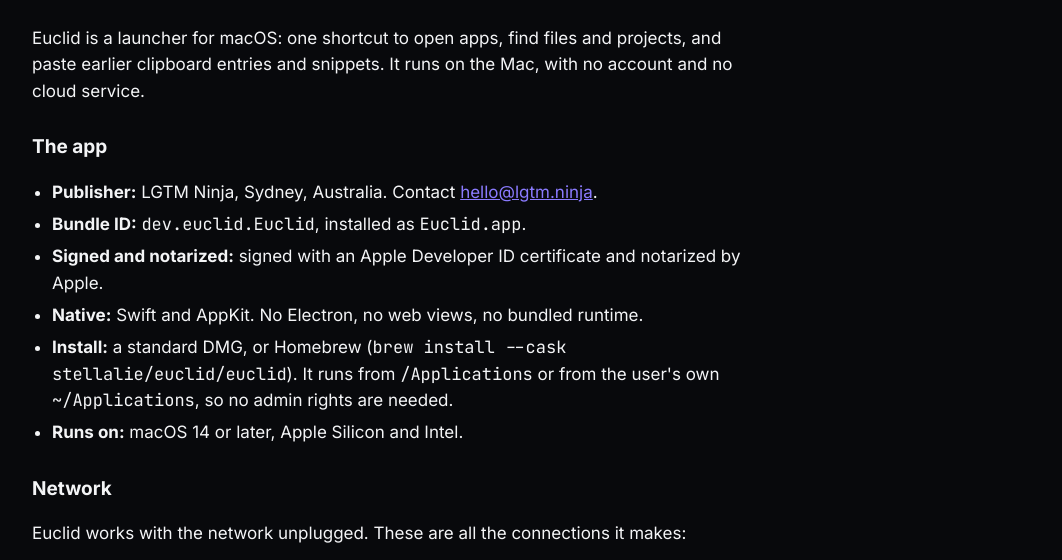
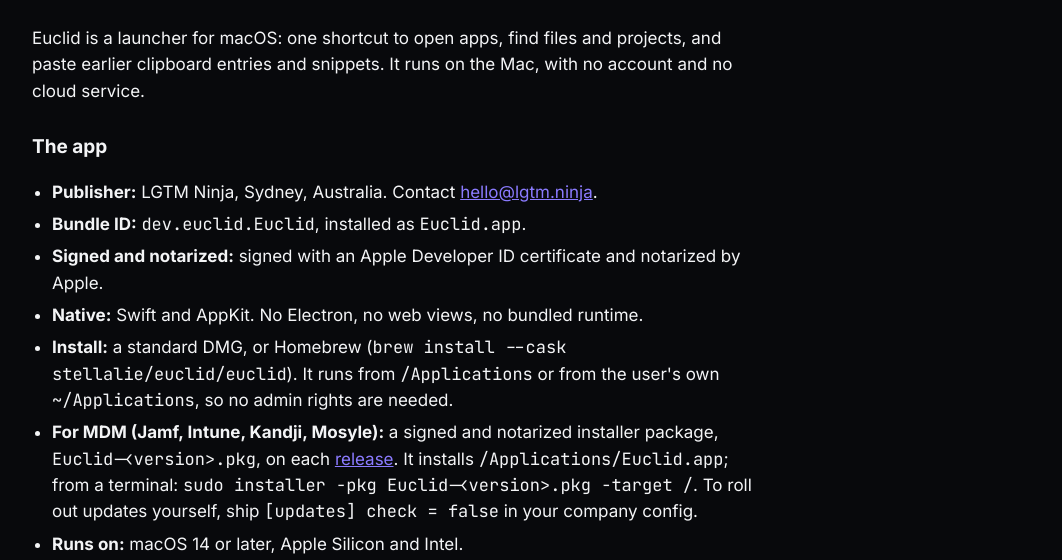
Before and after one commit to stellalie/lgtmworks, a plain HTML site: page euclid/it/index.html in a window 1280 px wide. Shown: the part 190-750 px from the top of the page, without its empty margins (108-1170 px from the left). Drawn offline with Linux system fonts and the light colour scheme.

Commit message:
Euclid IT page: the .pkg installer for MDM deploys
Co-Authored-By: Claude Opus 5.5 <noreply@anthropic.com>
Claude-Session: https://claude.ai/code/session_01TzkfmiWKsxhHLn2J1Pt9oq

```diff
--- a/euclid/it/index.html
+++ b/euclid/it/index.html
@@ -34,6 +34,7 @@
       <li><b>Signed and notarized:</b> signed with an Apple Developer ID certificate and notarized by Apple.</li>
       <li><b>Native:</b> Swift and AppKit. No Electron, no web views, no bundled runtime.</li>
       <li><b>Install:</b> a standard DMG, or Homebrew (<code>brew install --cask stellalie/euclid/euclid</code>). It runs from <code>/Applications</code> or from the user's own <code>~/Applications</code>, so no admin rights are needed.</li>
+      <li><b>For MDM (Jamf, Intune, Kandji, Mosyle):</b> a signed and notarized installer package, <code>Euclid-&lt;version&gt;.pkg</code>, on each <a href="https://github.com/stellalie/euclid-bar-releases/releases/latest">release</a>. It installs <code>/Applications/Euclid.app</code>; from a terminal: <code>sudo installer -pkg Euclid-&lt;version&gt;.pkg -target /</code>. To roll out updates yourself, ship <code>[updates] check = false</code> in your company config.</li>
       <li><b>Runs on:</b> macOS 14 or later, Apple Silicon and Intel.</li>
     </ul>
 
```
